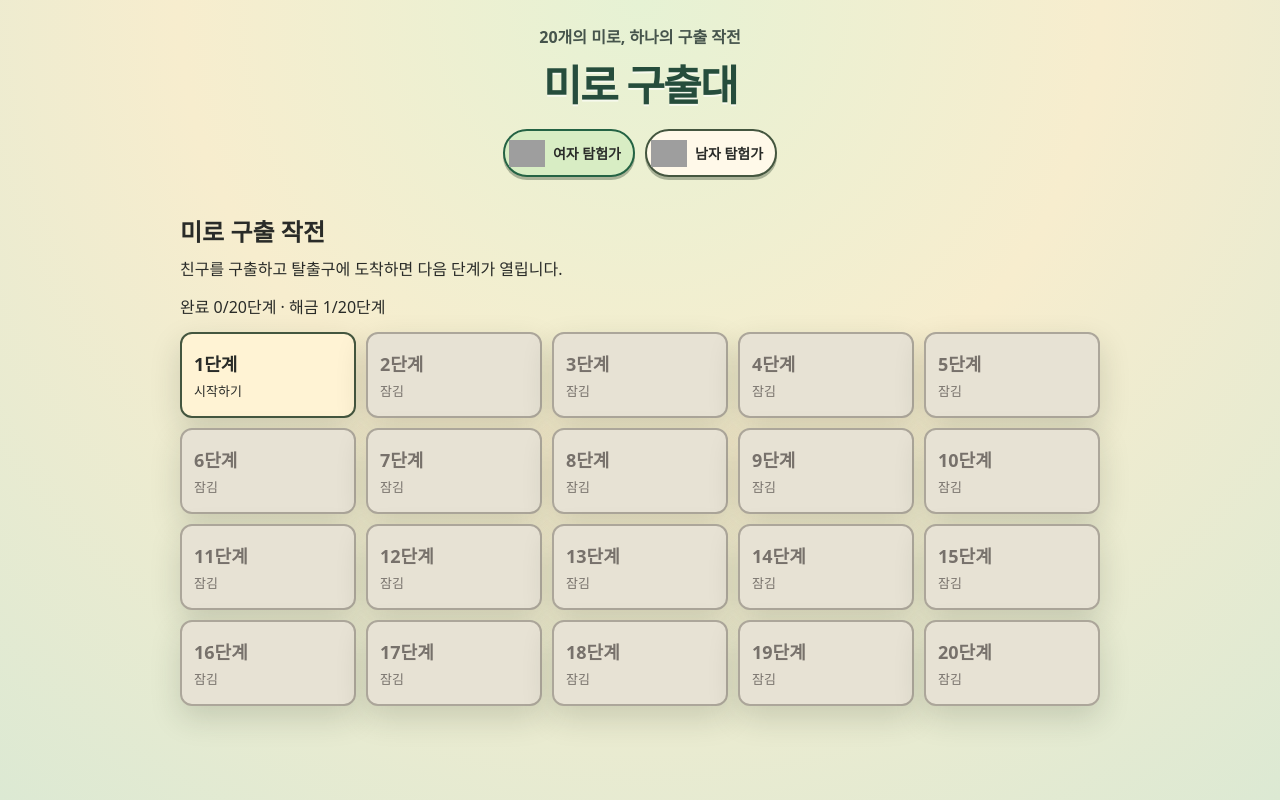
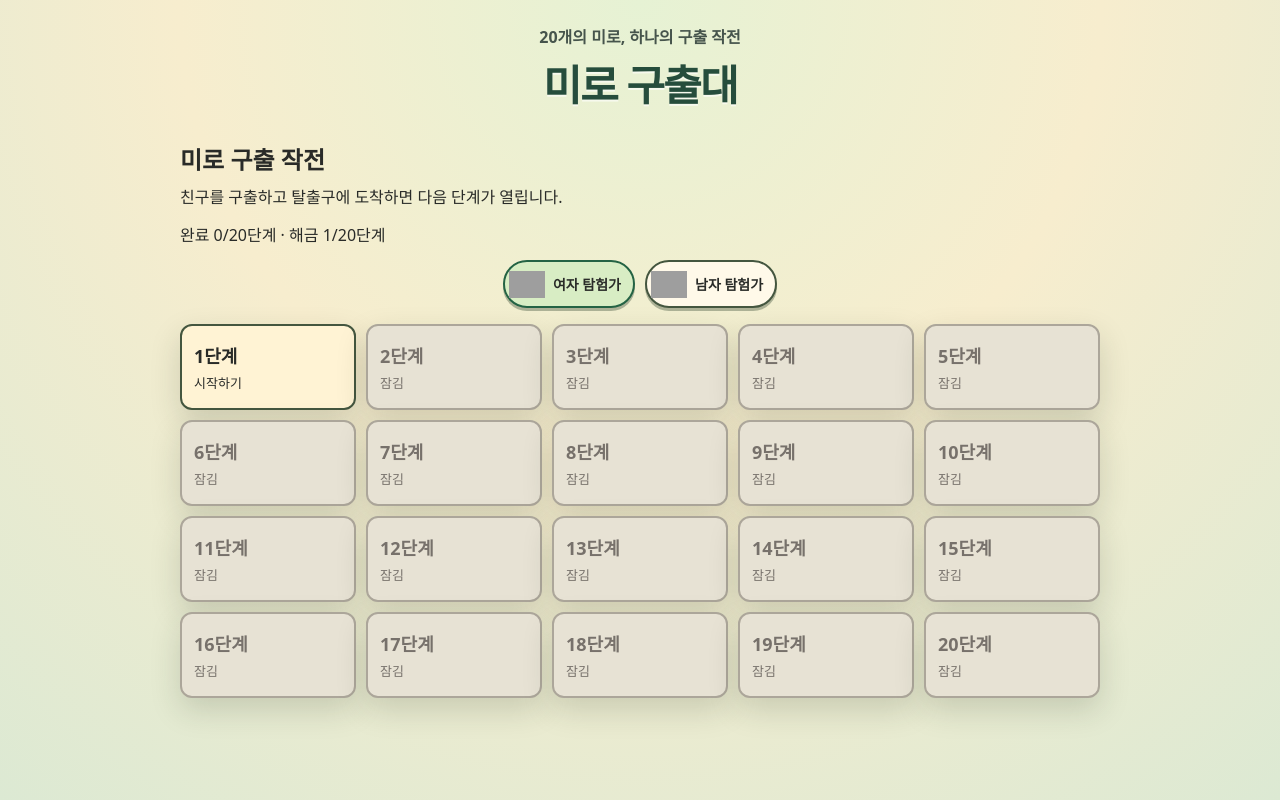
Before and after one commit to jiseongdex/vibecode_game, a React (Vite) app: page / in a window 1280 px wide. Built offline with nearby package versions, Linux system fonts and the light colour scheme; grey boxes are pictures that could not be loaded.

Commit message:
fix(maze): 탐험가 설정을 단계 선택에만 표시
Plan: 2026-10-01-campaign-only-appearance
Phase: P01-campaign-picker
Task: T01-move-appearance-picker-to-campaign

- 탐험가 선택기를 단계 선택 화면으로 이동
- 게임 화면에서 외형 변경 UI 제거

```diff
--- a/src/App.tsx
+++ b/src/App.tsx
@@ -3,7 +3,6 @@ import { useCallback, useState } from 'react'
 import type { PlayerAppearance } from './assets/assetManifest'
 import { CampaignScreen } from './components/Campaign/CampaignScreen'
 import { GameScreen } from './components/GameScreen/GameScreen'
-import { PlayerAppearancePicker } from './components/Player/PlayerAppearancePicker'
 import { createGameState } from './game/gameState'
 import type { GameState } from './game/gameState'
 import { generateMaze } from './game/mazeGenerator'
@@ -60,8 +59,6 @@ export function App() {
         <h1>미로 구출대</h1>
       </header>
 
-      <PlayerAppearancePicker value={appearance} onChange={chooseAppearance} />
-
       <section aria-label="게임 화면" data-testid="game-container">
         {session ? (
           <GameScreen
@@ -76,7 +73,12 @@ export function App() {
             onDiscardSession={discardSession}
           />
         ) : (
-          <CampaignScreen progress={progress} onStartSession={startSession} />
+          <CampaignScreen
+            progress={progress}
+            appearance={appearance}
+            onAppearanceChange={chooseAppearance}
+            onStartSession={startSession}
+          />
         )}
       </section>
     </main>
--- a/src/components/Campaign/CampaignScreen.tsx
+++ b/src/components/Campaign/CampaignScreen.tsx
@@ -1,17 +1,26 @@
+import type { PlayerAppearance } from '../../assets/assetManifest'
 import type { GameState } from '../../game/gameState'
 import { createGameState } from '../../game/gameState'
 import type { CampaignProgress } from '../../game/campaignProgress'
 import { generateMaze } from '../../game/mazeGenerator'
 import { getMazeSize, MAX_STAGE } from '../../game/stageConfig'
 import { formatTime } from '../Hud/GameHud'
+import { PlayerAppearancePicker } from '../Player/PlayerAppearancePicker'
 import styles from './CampaignScreen.module.css'
 
 interface CampaignScreenProps {
   progress: CampaignProgress
+  appearance: PlayerAppearance
+  onAppearanceChange: (appearance: PlayerAppearance) => void
   onStartSession: (session: GameState) => void
 }
 
-export function CampaignScreen({ progress, onStartSession }: CampaignScreenProps) {
+export function CampaignScreen({
+  progress,
+  appearance,
+  onAppearanceChange,
+  onStartSession,
+}: CampaignScreenProps) {
   const completedCount = Object.keys(progress.stageRecords).length
   const campaignComplete = Boolean(progress.stageRecords[MAX_STAGE])
 
@@ -31,6 +40,8 @@ export function CampaignScreen({ progress, onStartSession }: CampaignScreenProps
         <p>친구를 구출하고 탈출구에 도착하면 다음 단계가 열립니다.</p>
       )}
       <p>완료 {completedCount}/20단계 · 해금 {progress.unlockedStage}/20단계</p>
+
+      <PlayerAppearancePicker value={appearance} onChange={onAppearanceChange} />
 
       <div className={styles.grid}>
         {Array.from({ length: MAX_STAGE }, (_, index) => index + 1).map((stage) => {
```
Also changed, not shown: .memory/phases/2026-10-01-campaign-only-appearance/P01-campaign-picker/T01-move-appearance-picker-to-campaign.md (added), 2 other files (tests, documents, lock files or other folders).
